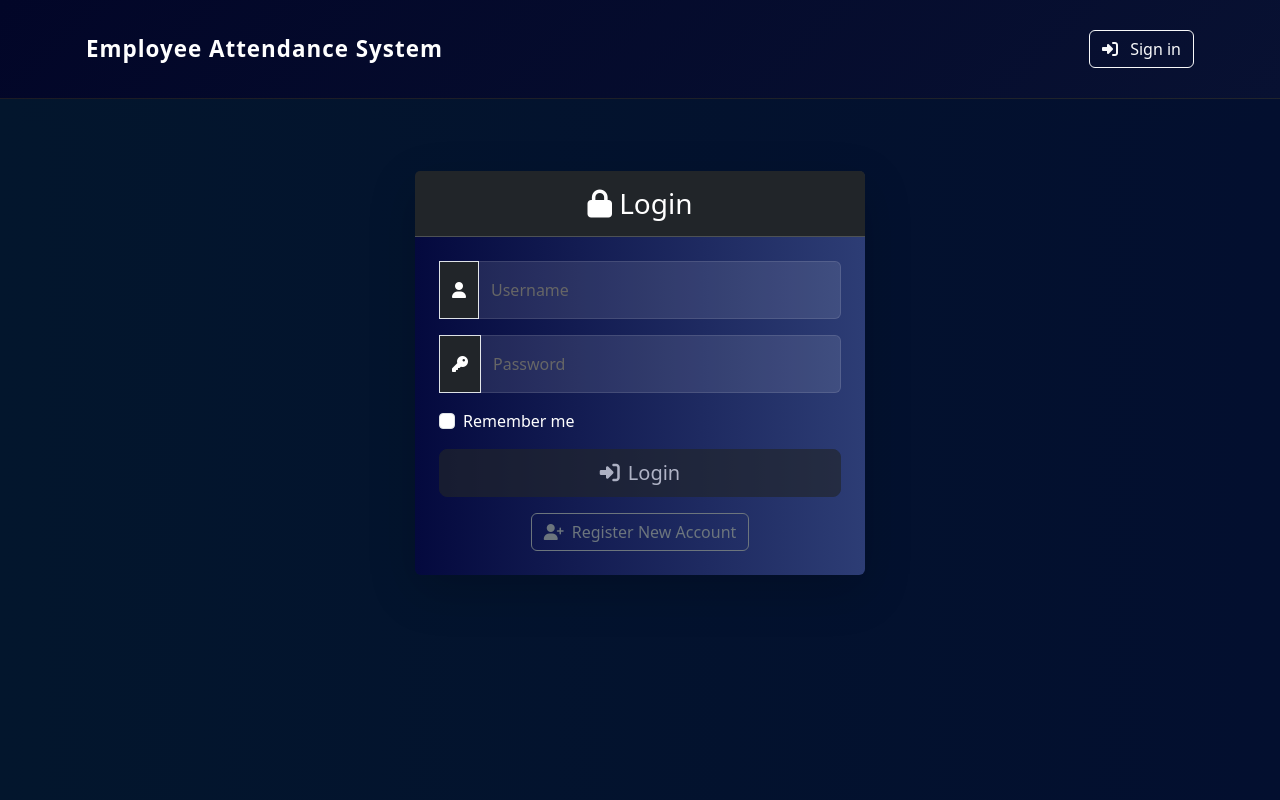
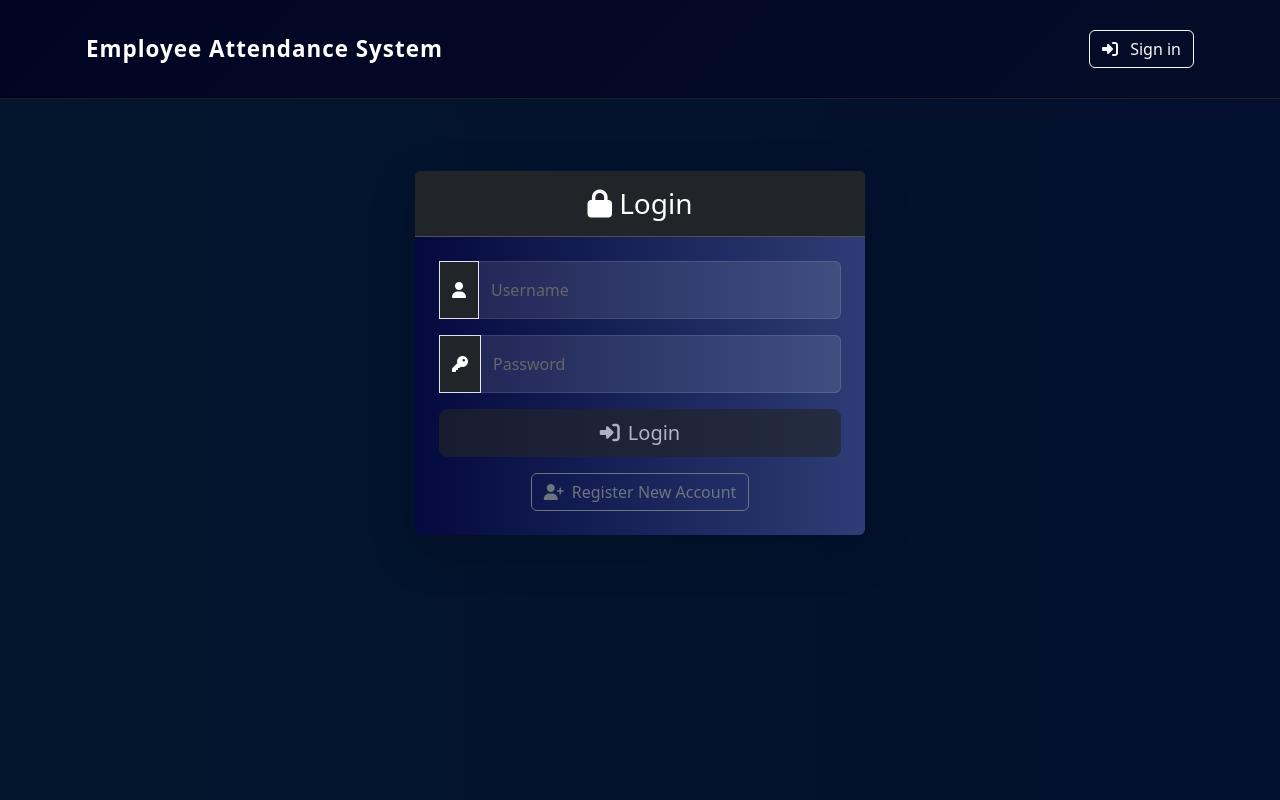
Before and after one commit to shankar056/Employee_Leave_And_Attendance_Management_FrontEnd, an Angular app: page /login in a window 1280 px wide. Shown: the top 800 px of the page. Built offline with nearby package versions, Linux system fonts and the light colour scheme.

Commit message:
commit on tuesday

```diff
--- a/src/app/app.component.css
+++ b/src/app/app.component.css
@@ -15,7 +15,7 @@
 
 /* Enhanced Navbar */
 .navbar {
-  background: linear-gradient(135deg, #020628 0%, #081132 100%);
+  background: linear-gradient(135deg, #010523 0%, #040c28 100%);
   padding: 1rem 2rem;
   box-shadow: 0 4px 20px rgba(0, 0, 0, 0.2);
   border-bottom: 1px solid rgba(255, 215, 0, 0.1);
--- a/src/app/landing-page/landing-page.component.css
+++ b/src/app/landing-page/landing-page.component.css
@@ -62,13 +62,13 @@ body {
 
 .image-wrapper {
   position: relative;
-  width: 103%;
-  height: 90%;
+  width: 110%;
+  height: 85%;
   border-radius: 15px;
+  left: -50px;
   overflow: hidden;
   box-shadow: 0 10px 30px rgba(0, 0, 0, 0.2);
   border: 3px solid #FFD700; /* Golden border for image */
-  /* padding: 2px; /* Small padding to separate border from image */
 }
 
 .hero-image {
--- a/src/app/landing-page/landing-page.component.html
+++ b/src/app/landing-page/landing-page.component.html
@@ -12,7 +12,7 @@
               </div>
               <div class="col-md-6 hero-image-container animate__animated animate__fadeInRight">
                   <div class="image-wrapper">
-                      <img src="https://projectsly.com/images/blog/online-project-management-software-2.png?v=1686553999071005322"
+                      <img src="https://rtrs.co/wp-content/uploads/2020/01/03_Blog-530x400-1.jpg"
                            alt="Employee Management System"
                            class="hero-image img-fluid">
                   </div>
--- a/src/app/login/login.component.html
+++ b/src/app/login/login.component.html
@@ -52,13 +52,6 @@
               </div>
             </div>
           </div>
-
-          <!-- Remember Me -->
-          <div class="form-check mb-3">
-            <input class="form-check-input" type="checkbox" id="rememberMe" />
-            <label class="form-check-label" for="rememberMe">Remember me</label>
-          </div>
-
           <!-- Submit Button -->
           <div class="d-grid gap-2 mb-3">
             <button type="submit" class="btn btn-dark btn-lg" [disabled]="loginForm.invalid">
```
